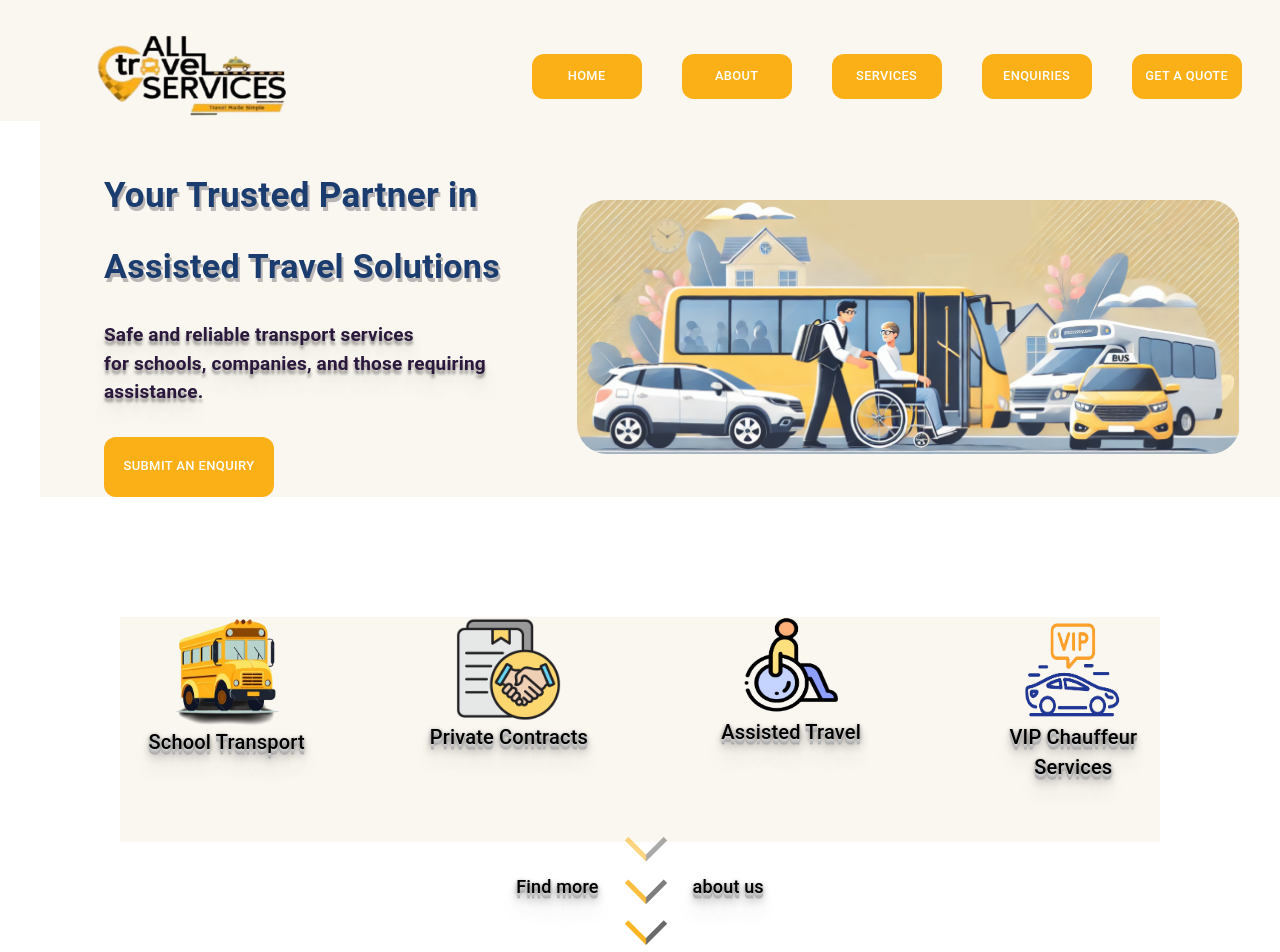
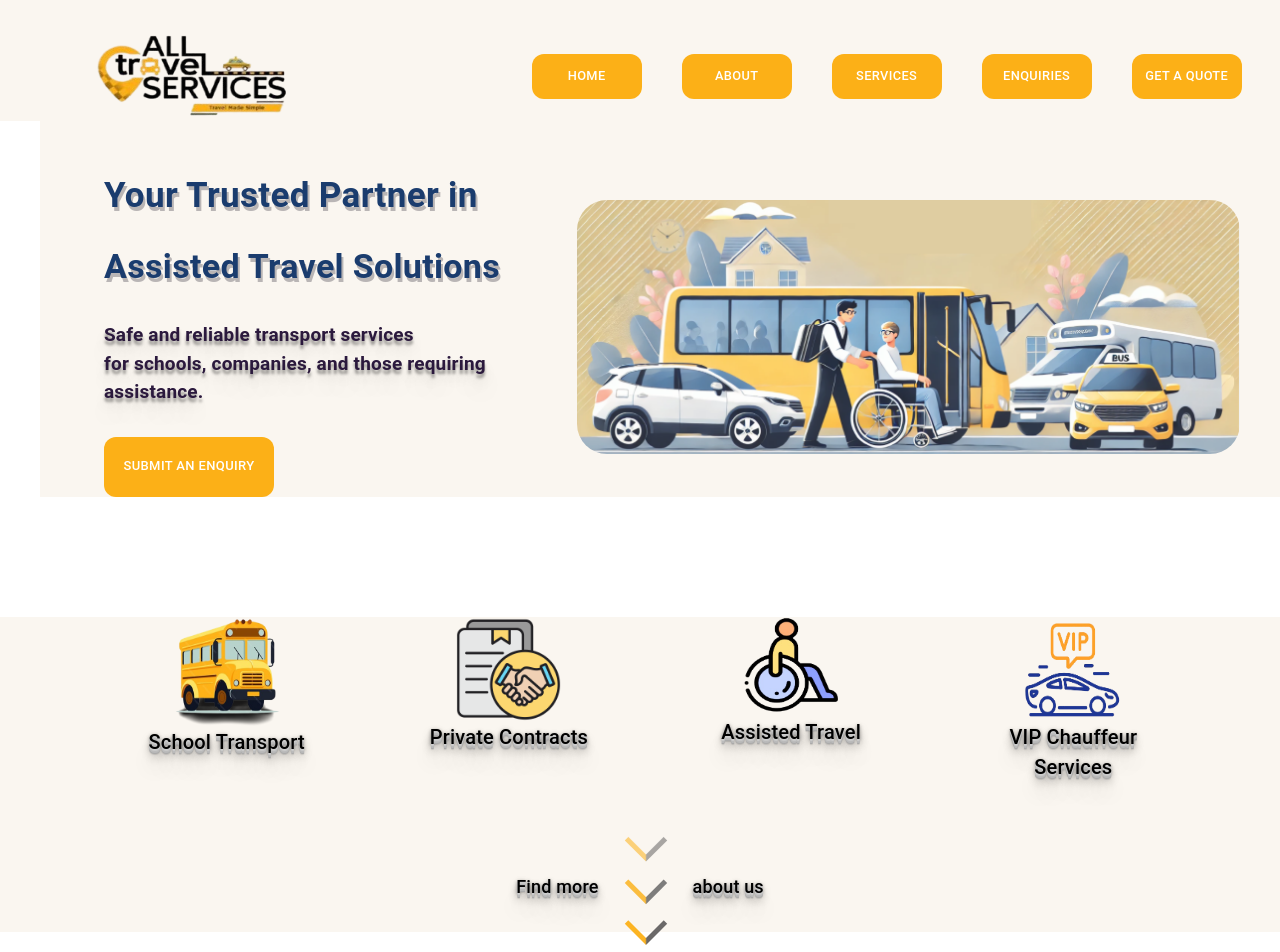
Before and after one commit to RafaPach/AllTravelServices, a Next.js app: page / in a window 1280 px wide. Shown: the top 952 px of the page. Built offline with nearby package versions, Linux system fonts and the light colour scheme.

Commit message:
changing bg color lg devices looks diffrent

```diff
--- a/components/Alternative/HomeServices.js
+++ b/components/Alternative/HomeServices.js
@@ -43,12 +43,8 @@ const HomeServicesAlt = () => {
   const { ref: myRef, inView: isVisible } = useInView();
 
   return (
-    <Box>
-      <Box
-        backgroundColor="#faf6f0"
-        ml={{ sm: 15, xs: 5 }}
-        mr={{ sm: 15, xs: 6 }}
-      >
+    <Box backgroundColor="#faf6f0">
+      <Box ml={{ sm: 15, xs: 5 }} mr={{ sm: 15, xs: 6 }}>
         <Grid
           container
           spacing={0}
```
